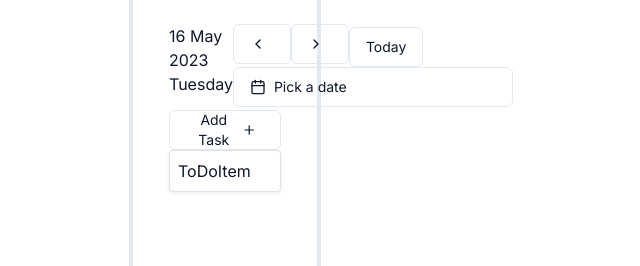
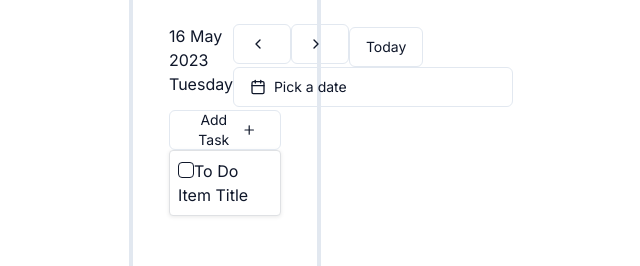
Before and after one commit to M-Xue/todo, a Next.js app in the folder client/: page /todo in a window 1280 px wide. Shown: the top 266 px of the page, without its empty margins (255-895 px from the left). Built offline with nearby package versions, Linux system fonts and the light colour scheme.

Commit message:
Updating styling for to do item

```diff
--- a/client/app/globals.css
+++ b/client/app/globals.css
@@ -87,4 +87,7 @@
 		border-radius: 4px;
 		box-shadow: rgba(0, 0, 0, 0.09) 0px 1px 4px;
 	}
+	.shadow-raised {
+		box-shadow: rgba(0, 0, 0, 0.15) 0px 9px 17px;
+	}
 }
--- a/client/app/todo/(to-do-list-elements)/ToDoItem.tsx
+++ b/client/app/todo/(to-do-list-elements)/ToDoItem.tsx
@@ -1,10 +1,12 @@
 import React from 'react';
+import { Checkbox } from '@/components/ui/checkbox';
 
 export default function ToDoItem() {
 	return (
 		<div className='p-2 mb-2 border-box-shadow'>
-			{/* use hover:shadow-lg when dragging */}
-			ToDoItem
+			{/* use shadow-raised utility class when dragging */}
+			<Checkbox />
+			<span>To Do Item Title</span>
 		</div>
 	);
 }
--- /dev/null
+++ b/client/components/ui/checkbox.tsx
@@ -0,0 +1,30 @@
+"use client"
+
+import * as React from "react"
+import * as CheckboxPrimitive from "@radix-ui/react-checkbox"
+import { Check } from "lucide-react"
+
+import { cn } from "@/lib/utils"
+
+const Checkbox = React.forwardRef<
+  React.ElementRef<typeof CheckboxPrimitive.Root>,
+  React.ComponentPropsWithoutRef<typeof CheckboxPrimitive.Root>
+>(({ className, ...props }, ref) => (
+  <CheckboxPrimitive.Root
+    ref={ref}
+    className={cn(
+      "peer h-4 w-4 shrink-0 rounded-sm border border-primary ring-offset-background focus-visible:outline-none focus-visible:ring-2 focus-visible:ring-ring focus-visible:ring-offset-2 disabled:cursor-not-allowed disabled:opacity-50 data-[state=checked]:bg-primary data-[state=checked]:text-primary-foreground",
+      className
+    )}
+    {...props}
+  >
+    <CheckboxPrimitive.Indicator
+      className={cn("flex items-center justify-center text-current")}
+    >
+      <Check className="h-4 w-4" />
+    </CheckboxPrimitive.Indicator>
+  </CheckboxPrimitive.Root>
+))
+Checkbox.displayName = CheckboxPrimitive.Root.displayName
+
+export { Checkbox }
--- a/client/package.json
+++ b/client/package.json
@@ -9,6 +9,7 @@
     "lint": "next lint"
   },
   "dependencies": {
+    "@radix-ui/react-checkbox": "^1.0.3",
     "@radix-ui/react-popover": "^1.0.5",
     "@radix-ui/react-slot": "^1.0.1",
     "@types/node": "20.1.5",
```
Also changed, not shown: 1 other file (tests, documents, lock files or other folders).
